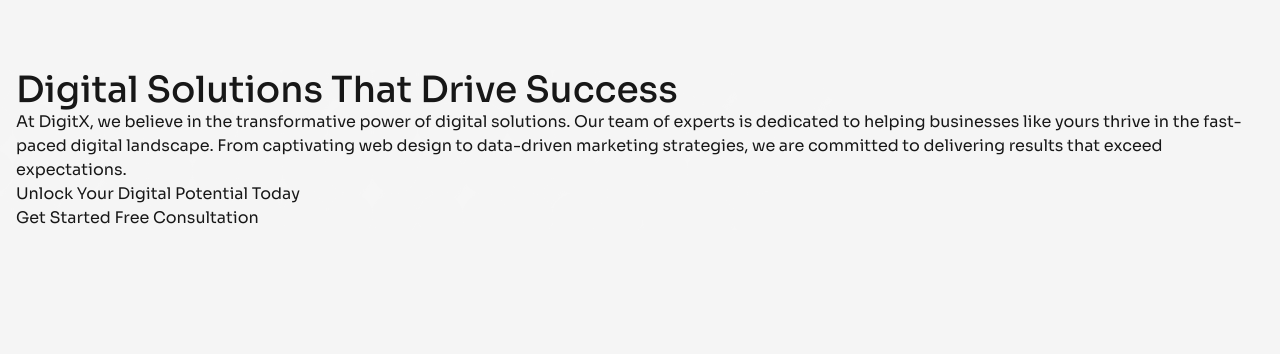
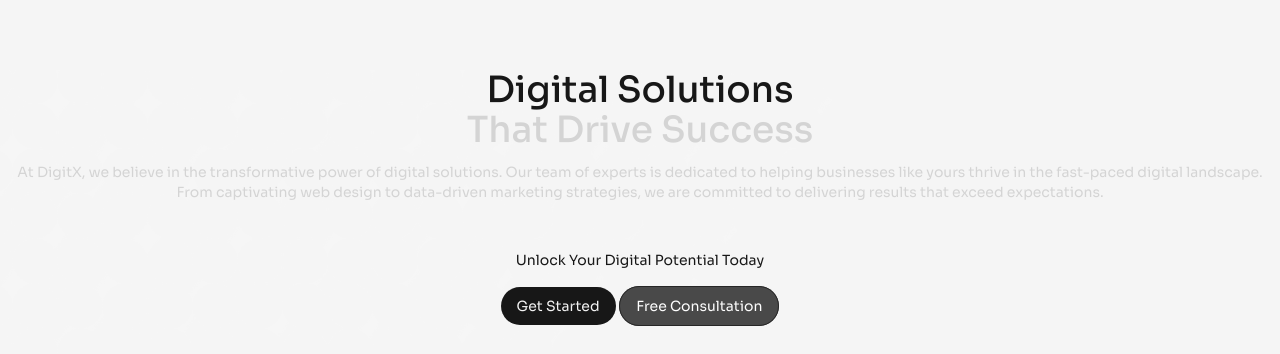
Before and after one commit to AliVLONE/Digital-Company, a website built with Vite: page index.html in a window 1280 px wide. Shown: the part 846-1200 px from the top of the page. Before the commit the page ends 1076 px from the top, so only its background shows below. Built offline with nearby package versions, Linux system fonts and the light colour scheme.

Commit message:
config hero section colors

```diff
--- a/index.html
+++ b/index.html
@@ -22,31 +22,33 @@
 <main id="main">
     <section id="hero-section" class="flex flex-col-reverse items-center gap-18">
         <!-- left hero-section -->
-        <div class="relative overflow-hidden w-full px-4">
+        <div class="relative overflow-hidden w-full px-4 pb-9">
             <img class="opacity-5 right-0 left-0 absolute -z-10" src="/src/assets/img/home/Vector.webp" alt="vector hero section">
 
+            <div class="container space-y-12">
                 <!-- left hero-section title -->
-            <div class="container">
-                <h1>
-                    Digital Solutions
-                    <span>
+                <div class="space-y-3">
+                    <h1 class="text-center">
+                        Digital Solutions<br>
+                        <span class="text-grey-40">
                         That Drive Success
                     </span>
                     </h1>
-                <p>
+                    <p class="sub-text text-center">
                         At DigitX, we believe in the transformative power of digital solutions. Our team of experts is dedicated to helping businesses like yours thrive in the fast-paced digital landscape. From captivating web design to data-driven marketing strategies, we are committed to delivering results that exceed expectations.
                     </p>
                 </div>
 
                 <!-- left hero-section action -->
-            <div>
-                <p>
+                <div class="text-center space-y-6">
+                    <p class="text-sm">
                         Unlock Your Digital Potential Today
                     </p>
                     <!-- left hero-section action-button -->
                     <div>
                         <a class="primary-btn" href="/">Get Started</a>
                         <a class="secondary-btn" href="/">Free Consultation</a>
+                    </div>
                 </div>
             </div>
         </div>
--- a/src/layout/Header.js
+++ b/src/layout/Header.js
@@ -43,7 +43,7 @@
 
 function Header() {
     return `
-<div id="overlay" class="hidden z-10 fixed inset-0 w-full h-screen bg-black/70"></div>
+<div id="overlay" class="hidden z-20 fixed inset-0 w-full h-screen bg-black/70"></div>
 <nav class="container flex flex-row items-center justify-between">
     <!-- logo wrapper -->
     <a href="/" class="max-w-max hover:opacity-100">
@@ -53,7 +53,7 @@
     </a>
 
     <!-- navigation and theme wrapper -->
-    <ul data-open-menu="close" id="nav-menu" class="flex max-md:mobile-nav md:flex-row md:gap-6 md:items-center">
+    <ul data-open-menu="close" id="nav-menu" class="z-30 flex max-md:mobile-nav md:flex-row md:gap-6 md:items-center">
         <li>
             <a href="/">Home</a>
         </li>
--- a/src/styles/global.css
+++ b/src/styles/global.css
@@ -8,7 +8,7 @@
 }
 
 @utility mobile-nav {
-    @apply z-20 w-55 gap-4 fixed flex-col -left-56 h-screen top-0 bg-header-bg pl-4 pt-10 transition-all;
+    @apply w-55 gap-4 fixed flex-col -left-56 h-screen top-0 bg-header-bg pl-4 pt-10 transition-all;
 }
 
 @theme {
@@ -27,6 +27,7 @@
     --color-grey-12: var(--color-neutral-300);
     --color-grey-40: var(--color-neutral-300);
     --color-grey-50: var(--color-neutral-300);
+    --color-grey-15: #262626;
 
     /* bg-colors */
     --color-bg-primary: var(--color-neutral-100);
@@ -44,12 +45,13 @@
     /* main-colors */
     --color-grey-10: var(--color-neutral-800);
     --color-grey-12: var(--color-zinc-700);
+    --color-grey-40: #666666;
+    --color-grey-50: #808080;
+    --color-grey-15: #262626;
 
     /* bg-colors */
     --color-bg-primary: var(--color-neutral-900);
     --color-header-bg: var(--color-neutral-800);
-    --color-grey-40: var(--color-neutral-300);
-    --color-grey-50: var(--color-neutral-300);
 
     /* text-colors */
     --color-txt-primary: var(--color-neutral-100);
@@ -69,7 +71,7 @@
     }
 
     header {
-        @apply fixed top-0 left-0 right-0 border-b border-b-grey-12 bg-bg-primary/20 backdrop-blur-xs px-4 pt-10 pb-3.5 md:py-5 2xl:px-6;
+        @apply z-10 fixed top-0 left-0 right-0 border-b border-b-grey-12 bg-bg-primary/20 backdrop-blur-xs px-4 pt-10 pb-3.5 md:py-5 2xl:px-6;
     }
 
     main {
@@ -77,6 +79,22 @@
     }
 
     h1 {
-        @apply font-medium text-3xl md:text-4xl 2xl:text-5xl 3xl:text-[58px];
+        @apply font-medium text-3xl/[130%] md:text-4xl 2xl:text-5xl 3xl:text-[58px];
     }
 }
+
+@layer components {
+    .sub-text {
+        @apply text-grey-50 text-sm;
+    }
+    .primary-btn,
+    .secondary-btn {
+        @apply rounded-full px-4 py-2.5 text-sm;
+    }
+    .primary-btn {
+        @apply text-bg-primary bg-txt-primary;
+    }
+    .secondary-btn {
+        @apply bg-black/70 dark:bg-grey-10 text-white border border-grey-15;
+    }
+}
```
Lines whose indentation alone changed are shown as unchanged.
